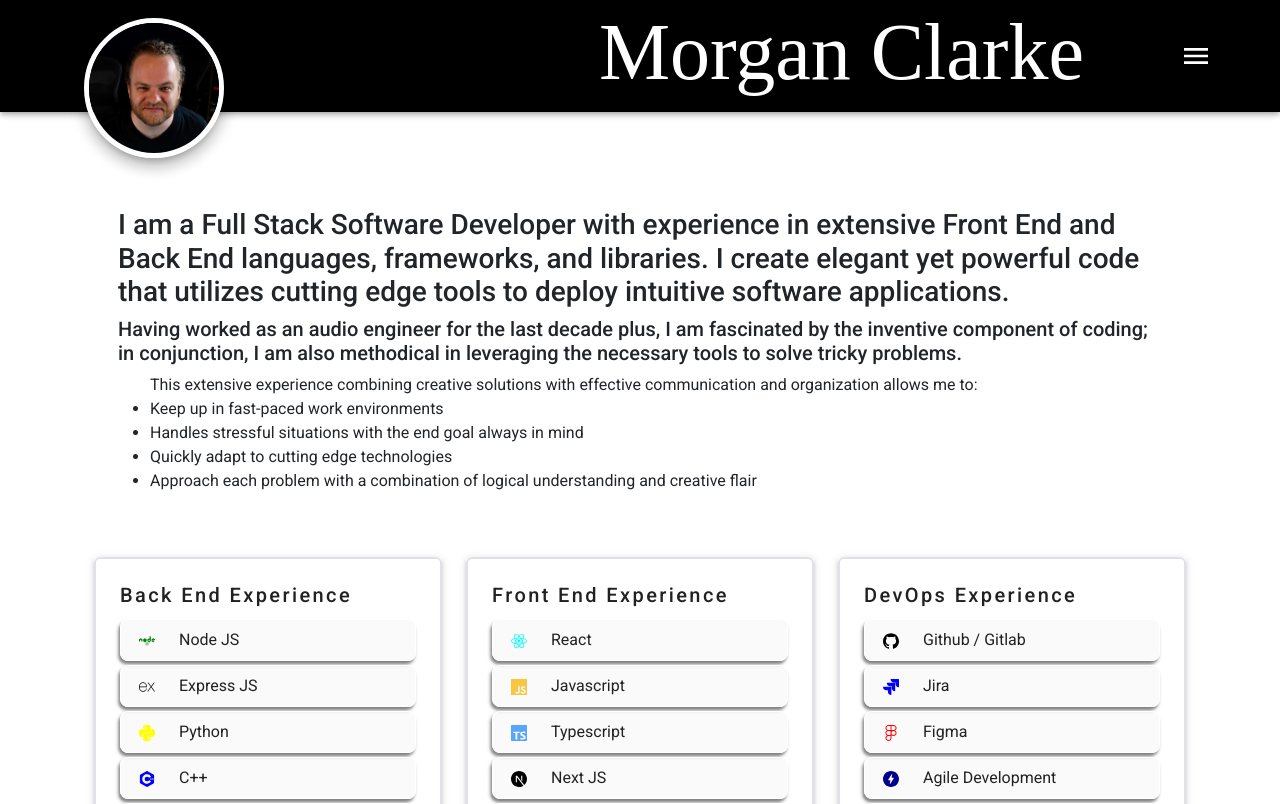
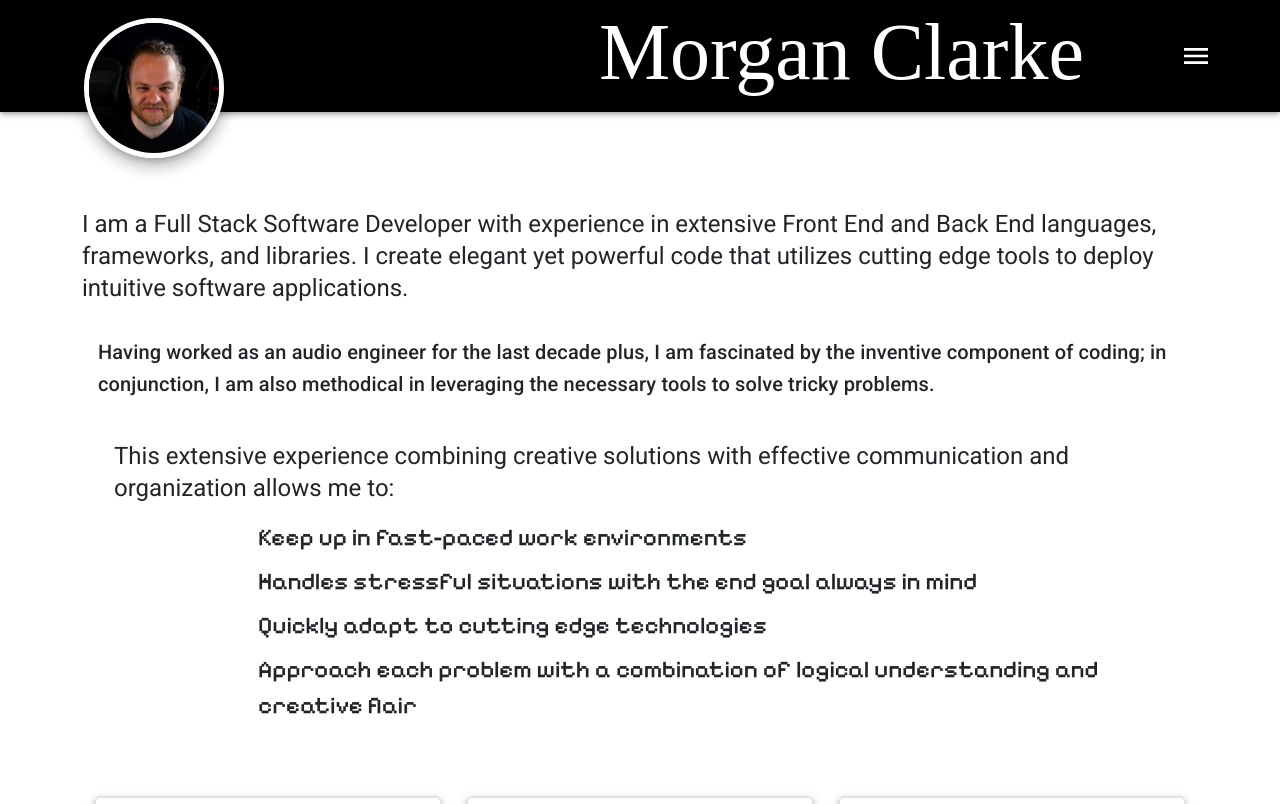
Before and after one commit to morgs999/my-portfolio, a React (Vite) app: page / in a window 1280 px wide. Shown: the top 804 px of the page. Built offline with nearby package versions, Linux system fonts and the light colour scheme; a web font is replaced by a local one.

Commit message:
Fixed About and Resume pages

```diff
--- a/app.css
+++ b/app.css
@@ -2,6 +2,14 @@
     font-family: "Qwitcher Grypen", cursive;
     font-weight: 700;
     font-style: normal;
+}
+
+.pixelify-sans {
+    font-family: "Pixelify Sans", sans-serif;
+    font-optical-sizing: auto;
+    font-weight: 500;
+    font-style: normal;
+    font-size: 1.5em;
 }
 
 .signature {
@@ -51,26 +59,31 @@
 #intro-ul {
     opacity: 0;
     animation: slideRight 1s ease forwards 1.5s;
+    padding-left: 1rem;
 }
 
 #intro-li-1 {
     opacity: 0;
     animation: slideRight 1s ease forwards 2s;
+    margin-left: 10rem;
 }
 
 #intro-li-2 {
     opacity: 0;
     animation: slideRight 1s ease forwards 2.1s;
+    margin-left: 10rem;
 }
 
 #intro-li-3 {
     opacity: 0;
     animation: slideRight 1s ease forwards 2.2s;
+    margin-left: 10rem;
 }
 
 #intro-li-4 {
     opacity: 0;
     animation: slideRight 1s ease forwards 2.3s;
+    margin-left: 10rem;
 }
 
 /* EXPERIENCE TABLES */
@@ -120,71 +133,48 @@
     padding: 1rem;
 }
 
-.projectcard {
-    /* width: 75%; */
-}
-
-@media (max-width: 768px) {
-    .portfolio-container {
-        flex-direction: column;
-    }
-
-    .buttons-column {
-        flex: 1;
-        width: 100%;
-        border-right: none;
-        border-bottom: 1px solid #ccc;
-    }
-
-    .projects-column {
-        flex: 1;
-        width: 100%;
-    }
-
-    .buttons-column button {
-        width: 100%;
-        margin-bottom: 0.5rem;
-    }
-}
-
 /* RESUME PAGE */
 #resume {
-    /* border: 2px solid cyan; */
+    display: flex;
+    justify-content: center;
+    align-items: center;
+    flex-direction: column;
     position: relative;
-    height: 100vh;
-    width: 100vw;
-    vertical-align: middle;
-    margin-bottom: 130px;
 }
 
 #resumePic {
-    /* border: 1px solid red; */
     filter: blur(2px);
-    position: absolute;
-    z-index: 1;
-    top: 0;
-
+    max-width: 100%;
+    height: auto;
+    display: block;
+    top: -75px;
+    margin: 0 auto;
+    position: relative;
 }
 
 #resumePic:hover {
     filter: blur(4px);
     opacity: 0.5;
-    transition: opacity .6s;
+    /* transition: opacity .6s; */
     z-index: 0;
 }
 
 #resumeText {
-    border: 1px solid blue;
-    overflow: hidden;
-    opacity: 0.3;
-    transition: visibility 0.6s, opacity 0.6s linear;
+    display: none;
     position: absolute;
-    z-index: 0;
+    top: 50%;
+    left: 50%;
+    transform: translate(-50%, -50%);
+    background-color: rgba(0, 0, 0, 0.7);
+    color: white;
+    padding: 10px 20px;
+    border-radius: 5px;
     text-align: center;
-    top: 50%;
-    left: 40%;
-    right: 50%;
 
+}
+
+#resumePic:hover+#resumeText {
+    display: block;
 }
 
 #resumeText:hover {
@@ -284,3 +274,27 @@
         visibility: hidden;
     }
 }
+
+/* PORTFOLIO MOBILE */
+@media (max-width: 768px) {
+    .portfolio-container {
+        flex-direction: column;
+    }
+
+    .buttons-column {
+        flex: 1;
+        width: 100%;
+        border-right: none;
+        border-bottom: 1px solid #ccc;
+    }
+
+    .projects-column {
+        flex: 1;
+        width: 100%;
+    }
+
+    .buttons-column button {
+        width: 100%;
+        margin-bottom: 0.5rem;
+    }
+}
--- a/index.html
+++ b/index.html
@@ -18,6 +18,7 @@
     <link rel="preconnect" href="https://fonts.gstatic.com" crossorigin />
     <link rel="stylesheet" href="https://fonts.googleapis.com/css2?family=Roboto:wght@300;400;500;700&display=swap" />
     <link rel="stylesheet" href="https://fonts.googleapis.com/css2?family=Qwitcher+Grypen:wght@400;700&display=swap">
+    <link href="https://fonts.googleapis.com/css2?family=Pixelify+Sans:wght@400..700&display=swap" rel="stylesheet">
     <!-- WEBSITE TITLE -->
     <title>Morgan Clarke Portfolio</title>
 </head>
--- a/src/pages/About.jsx
+++ b/src/pages/About.jsx
@@ -3,37 +3,43 @@
 import "animate.css/animate.compat.css"
 import ScrollAnimation from 'react-animate-on-scroll';
 import Portfolio from './Portfolio';
+import { Typography } from '@mui/material';
 
 export default function About() {
     return (
         <>
-            <div className="container intro-container p-5">
-                {/* <h1 className="signature" id=''>Morgan Clarke</h1> */}
+            <div className="container intro-container pt-5 d-flex flex-column justify-content-center align-items-center">
 
                 <h3 id="intro-1">
-                    I am a Full Stack Software Developer with experience in extensive Front End and Back End languages, frameworks, and libraries.  I create elegant yet powerful code that utilizes cutting edge tools to deploy intuitive software applications.
+                    <Typography variant='h5' className=''>
+                        I am a Full Stack Software Developer with experience in extensive Front End and Back End languages, frameworks, and libraries.  I create elegant yet powerful code that utilizes cutting edge tools to deploy intuitive software applications.
+                    </Typography>
                 </h3>
 
                 <h5 id='intro-2'>
-                    Having worked as an audio engineer for the last decade plus, I am fascinated by the inventive component of coding; in conjunction, I am also methodical in leveraging the necessary tools to solve tricky problems.
+                    <Typography variant='h6' className=' mt-2 p-3'>
+                        Having worked as an audio engineer for the last decade plus, I am fascinated by the inventive component of coding; in conjunction, I am also methodical in leveraging the necessary tools to solve tricky problems.
+                    </Typography>
                 </h5>
 
-                <ul id='intro-ul'>
-                    This extensive experience combining creative solutions with effective communication and organization allows me to:
+                <ul id='intro-ul' className='list-unstyled'>
+                    <Typography variant='h5' className=' p-3'>
+                        This extensive experience combining creative solutions with effective communication and organization allows me to:
+                    </Typography>
 
-                    <li id='intro-li-1'>
+                    <li id='intro-li-1' className='mb-2 pixelify-sans'>
                         Keep up in fast-paced work environments
                     </li>
 
-                    <li id='intro-li-2'>
+                    <li id='intro-li-2' className='mb-2 pixelify-sans'>
                         Handles stressful situations with the end goal always in mind
                     </li>
 
-                    <li id='intro-li-3'>
+                    <li id='intro-li-3' className='mb-2 pixelify-sans'>
                         Quickly adapt to cutting edge technologies
                     </li>
 
-                    <li id='intro-li-4'>
+                    <li id='intro-li-4' className='mb-2 pixelify-sans'>
                         Approach each problem with a combination of logical understanding and creative flair
                     </li>
                 </ul>
@@ -41,7 +47,7 @@
 
             </div>
 
-            <div className='container exp-container'>
+            <div className='container exp-container mt-5'>
                 <ScrollAnimation animateIn="fadeIn" duration={2} animateOnce={true}>
                     <Experience />
                 </ScrollAnimation>
--- a/src/pages/Resume.jsx
+++ b/src/pages/Resume.jsx
@@ -5,6 +5,7 @@
                 <a href='/pdfs/Morgan_Clarke_Resume.pdf' download='Morgan_Clarke_Resume.pdf'>
                     {/* <h3 id="resumeText">Download My Resume</h3> */}
                     <img id='resumePic' src='/pngs/resume.png' alt='Morgan Clarke Resume' className='border rounded-4 shadow-lg p-5 m-5' />
+                    <div id="resumeText">Download My Resume</div>
                 </a>
             </div>
         </>
```
Also changed, not shown: 1 other file (tests, documents, lock files or other folders).
